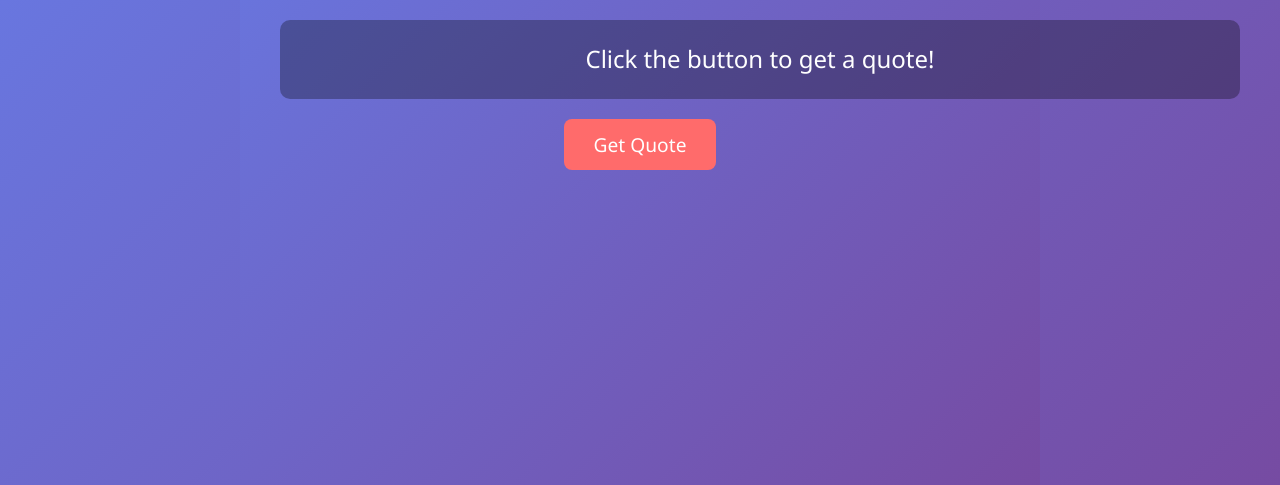
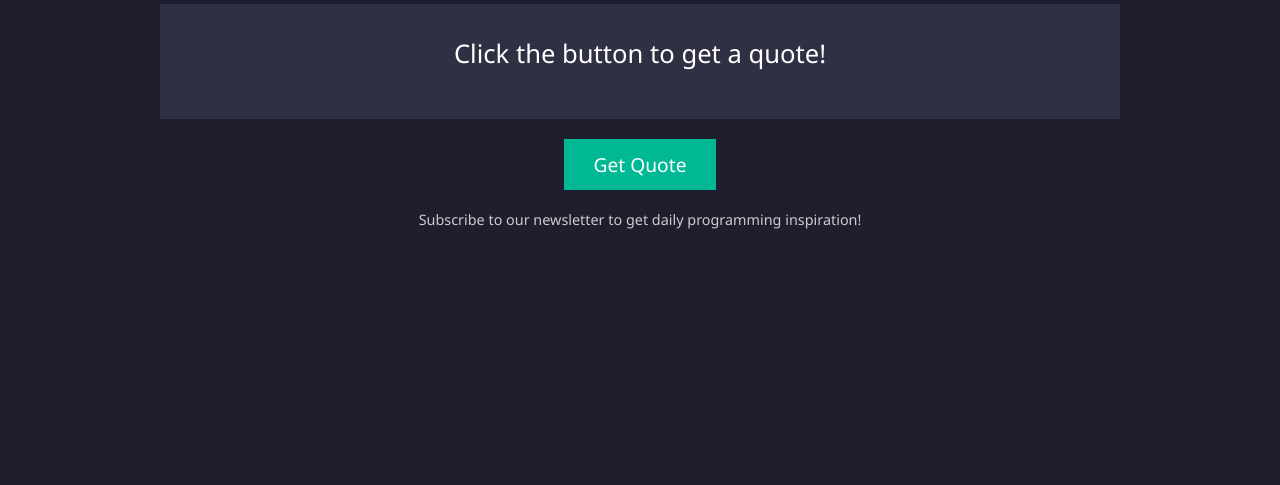
Before and after one commit to chelseactimmerman-del/QuoteApp, a plain HTML site: page index.html in a window 1280 px wide. Shown: the part 315-800 px from the top of the page. Drawn offline with Linux system fonts and the light colour scheme.

Commit message:
Update index.html

```diff
--- a/index.html
+++ b/index.html
@@ -3,9 +3,9 @@
 <head>
     <meta charset="UTF-8">
     <meta name="viewport" content="width=device-width, initial-scale=1.0">
-    <title>Quote App</title>
+    <title>Programming Quote</title>
     <style>
-        /* Basic Reset */
+        /* Reset */
         * {
             box-sizing: border-box;
             margin: 0;
@@ -13,51 +13,84 @@
             font-family: 'Segoe UI', Tahoma, Geneva, Verdana, sans-serif;
         }
 
-        body, html {
+        html, body {
             height: 100%;
+        }
+
+        body {
             display: flex;
             justify-content: center;
             align-items: center;
-            background: linear-gradient(135deg, #667eea, #764ba2);
+            background-color: #1e1e2f; /* New background color */
             color: #fff;
         }
 
         .container {
+            display: flex;
+            flex-direction: column;
+            justify-content: center;
+            align-items: center;
             text-align: center;
             width: 90%;
             max-width: 800px;
         }
 
-        .quote {
-            margin: 20px auto;
-            padding: 20px;
-            background: rgba(0,0,0,0.3);
-            border-radius: 10px;
-            font-size: 1.5rem;
+        h1 {
+            margin-bottom: 20px;
+            font-size: 2rem;
+            color: #ffcc00;
+        }
+
+        .quote-box {
+            background: rgba(50, 50, 70, 0.9);
+            padding: 30px 20px;
+            border-radius: 0px; /* square corners */
+            margin-bottom: 20px;
+            width: 75vw;
+            transition: all 0.3s ease;
+        }
+
+        .quote-text {
+            font-size: 1.6rem;
             line-height: 1.6;
-            width: 75vw; /* 75% of viewport width */
-            transition: all 0.3s ease;
+            margin-bottom: 15px;
+        }
+
+        .quote-author {
+            font-size: 1.2rem;
+            font-style: italic;
+            color: #ffd700;
         }
 
         button {
             padding: 12px 30px;
             font-size: 1.2rem;
             border: none;
-            border-radius: 8px;
+            border-radius: 0px; /* square corners */
             cursor: pointer;
-            background-color: #ff6b6b;
+            background-color: #00b894; /* new button color */
             color: #fff;
             transition: background-color 0.3s ease, transform 0.2s ease;
         }
 
         button:hover {
-            background-color: #ff4757;
+            background-color: #019875;
             transform: scale(1.05);
         }
 
+        footer {
+            margin-top: 20px;
+            font-size: 0.9rem;
+            color: #ccc;
+        }
+
         @media (max-width: 600px) {
-            .quote {
+            .quote-text {
                 font-size: 1.2rem;
+            }
+
+            .quote-author {
+                font-size: 1rem;
             }
 
             button {
@@ -69,12 +102,20 @@
 </head>
 <body>
     <div class="container">
-        <div class="quote" id="quote">Click the button to get a quote!</div>
+        <h1>Programming Quote</h1>
+        <div class="quote-box">
+            <div class="quote-text" id="quote">Click the button to get a quote!</div>
+            <div class="quote-author" id="author"></div>
+        </div>
         <button id="fetchQuote">Get Quote</button>
+        <footer id="footer">
+            Subscribe to our newsletter to get daily programming inspiration!
+        </footer>
     </div>
 
     <script>
         const quoteDiv = document.getElementById('quote');
+        const authorDiv = document.getElementById('author');
         const button = document.getElementById('fetchQuote');
 
         async function fetchQuote() {
@@ -83,8 +124,10 @@
                 if (!response.ok) throw new Error('Network response was not ok');
                 const data = await response.json();
                 quoteDiv.textContent = data.quote || "No quote found.";
+                authorDiv.textContent = data.author ? `— ${data.author}` : "— Unknown";
             } catch (error) {
                 quoteDiv.textContent = "Failed to fetch quote. Please try again.";
+                authorDiv.textContent = "";
                 console.error(error);
             }
         }
```
